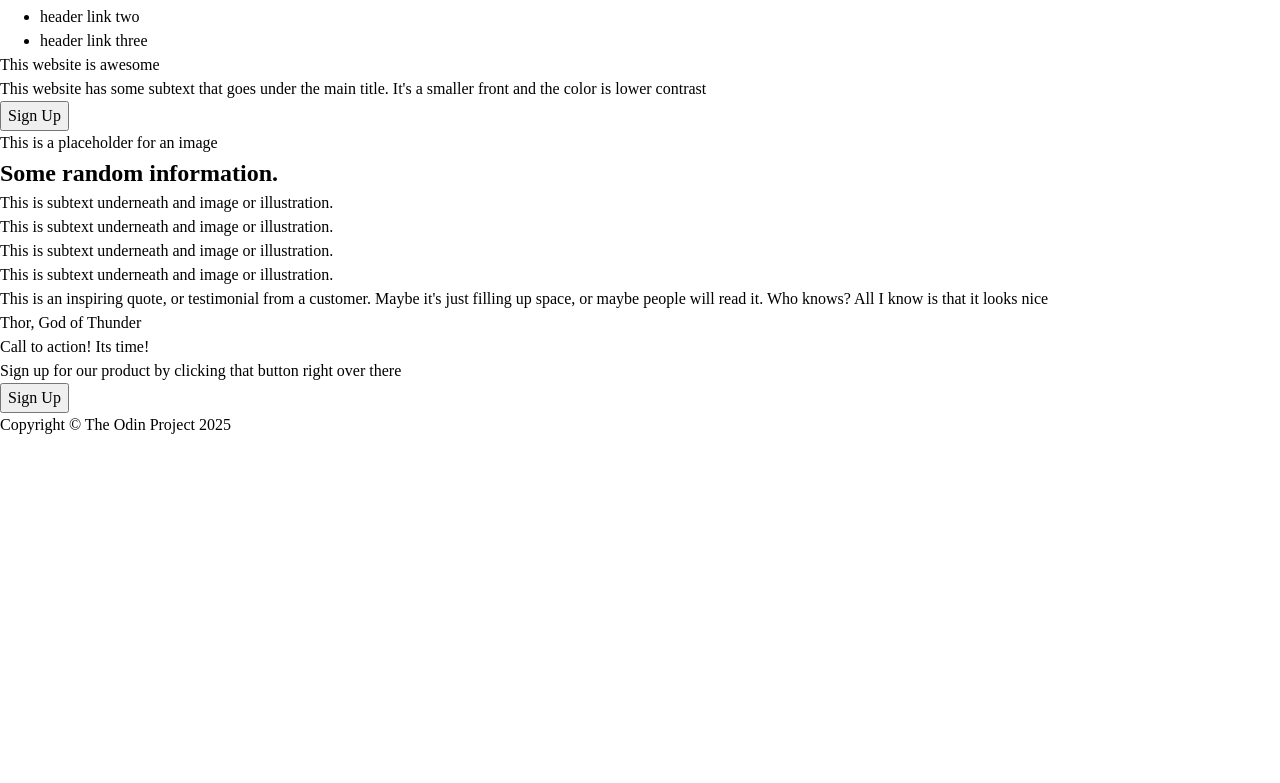
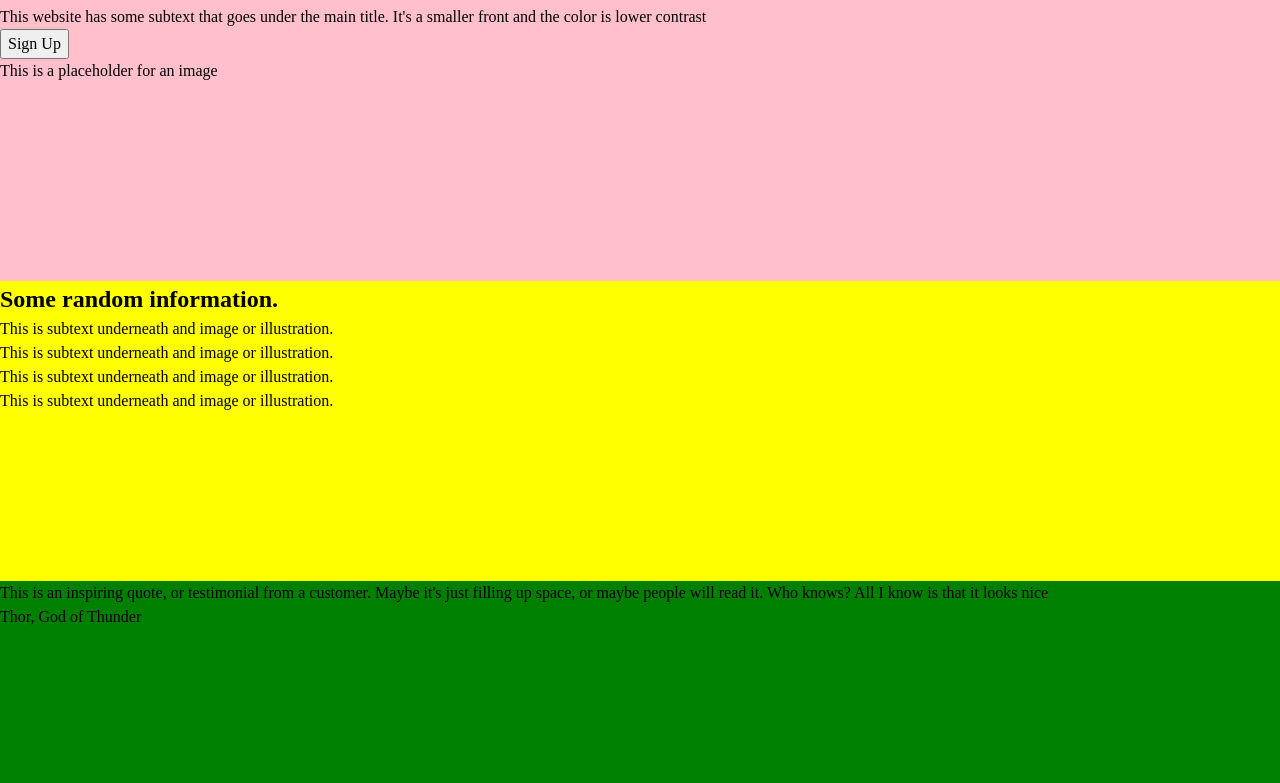
Before and after one commit to dan-mora/odin-landing-page, a plain HTML site: page index.html in a window 1280 px wide. Shown: the part 43-826 px from the top of the page. Before the commit the page ends 800 px from the top, so only its background shows below. Drawn offline with Linux system fonts and the light colour scheme.

Commit message:
refactor: add seperate reset style sheet

```diff
--- a/index.html
+++ b/index.html
@@ -3,6 +3,8 @@
   <head>
     <meta charset='UTF-8' content='width=device-width, initial-scale=1.0'>
     <title>Landing Page</title>
+
+    <link rel='stylesheet' href='./styles/reset.css'>
     <link rel='stylesheet' href='./styles/style.css'>
   </head>
   <body>
--- /dev/null
+++ b/styles/reset.css
@@ -0,0 +1,41 @@
+*, *::before, *::after {
+  box-sizing: border-box;
+}
+* {
+  margin: 0;
+}
+
+@media (prefers-reduced-motion: no-preference) {
+  html {
+    interpolate-size: allow-keywords;
+  }
+}
+
+body {
+  line-height: 1.5;
+  -webkit-font-smoothing: antialiased;
+}
+
+img, picture, video, canvas, svg {
+  display: block;
+  max-width: 100%;
+}
+
+input, button, textarea, select {
+  font: inherit;
+}
+
+p, h1, h2, h3, h4, h5, h6 {
+  overflow-wrap: break-word;
+}
+
+p {
+  text-wrap: pretty;
+}
+h1, h2, h3, h4, h5, h6 {
+  text-wrap: balance;
+}
+
+#root, #__next {
+  isolation: isolate;
+}
--- a/styles/style.css
+++ b/styles/style.css
@@ -1,41 +1,31 @@
-*, *::before, *::after {
-  box-sizing: border-box;
-}
-* {
-  margin: 0;
+.header, .header__links {
+  display: flex;
+  flex-direction: row;
+  justify-content: space-between;
 }
 
-@media (prefers-reduced-motion: no-preference) {
-  html {
-    interpolate-size: allow-keywords;
-  }
+.header__links {
+  gap: 10px;
+
+  list-style-type: none;
 }
 
-body {
-  line-height: 1.5;
-  -webkit-font-smoothing: antialiased;
+.panel {
+  height: 300px;
 }
 
-img, picture, video, canvas, svg {
-  display: block;
-  max-width: 100%;
+.panel--one {
+  background-color: pink;
 }
 
-input, button, textarea, select {
-  font: inherit;
+.panel--two {
+  background-color: yellow;
 }
 
-p, h1, h2, h3, h4, h5, h6 {
-  overflow-wrap: break-word;
+.panel--three {
+  background-color: green;
 }
 
-p {
-  text-wrap: pretty;
+.panel--four {
+  background-color: cyan;
 }
-h1, h2, h3, h4, h5, h6 {
-  text-wrap: balance;
-}
-
-#root, #__next {
-  isolation: isolate;
-}
```
